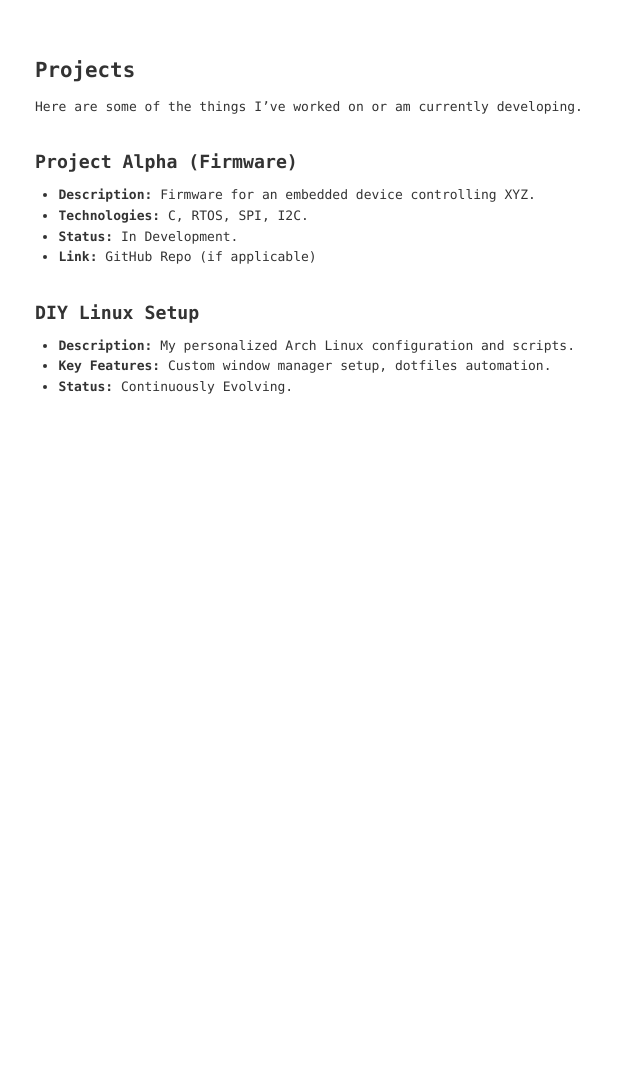
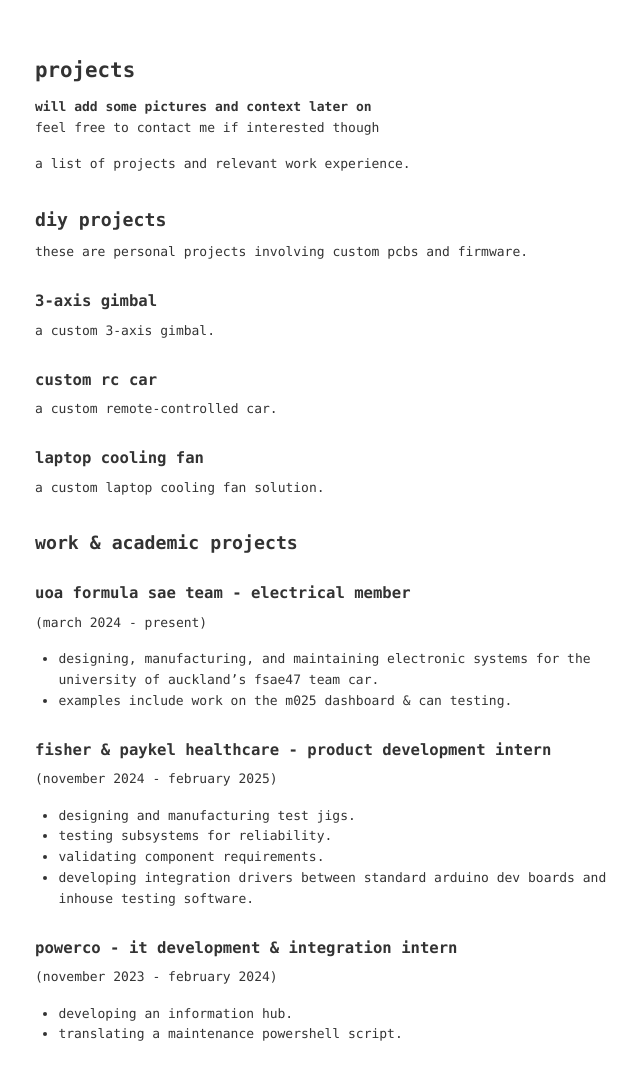
Before and after one commit to buba278/buba278.github.io, a Jekyll site: the page built from projects.md, in a window 1280 px wide. Shown: the whole page, without its empty margins (295-935 px from the left). Built offline with Jekyll 4.4.1, drawn with Linux system fonts in a browser that asks for light colours; before the commit the page ends 900 px from its top, so only the background shows below that.

Commit message:
Touched up projects page and changed home name link to linkedin

```diff
--- a/_layouts/home.html
+++ b/_layouts/home.html
@@ -4,11 +4,11 @@ layout: default
 <div class="container">
   <aside class="sidebar">
     <nav>
-      <h1><a href="{{ '/' | relative_url }}">{{ site.title }}</a></h1>
+      <h1><a href="https://www.linkedin.com/in/christian-motta-122018232/" target="_blank" rel="noopener noreferrer">{{ site.title }}</a></h1>
       <ul>
         <li><a href="{{ '/about/' | relative_url }}">about</a></li>
         <li><a href="{{ '/projects/' | relative_url }}">projects</a></li>
-        <li><a href="{{ '/notes/' | relative_url }}">notes</a></li> <!-- This should link to an archive page -->
+        <!-- <li><a href="{{ '/notes/' | relative_url }}">notes</a></li> This should link to an archive page -->
         <li><a href="https://github.com/{{ site.github_username }}" target="_blank" rel="noopener noreferrer">github</a></li>
         <li><a href="{{ '/feed.xml' | relative_url }}">rss</a></li>
       </ul>
--- a/projects.md
+++ b/projects.md
@@ -1,22 +1,47 @@
 ---
 layout: default
-title: Projects
+title: projects
 ---
+
 <div class="page-content-wrapper">
 
-# Projects
+# projects
 
-Here are some of the things I've worked on or am currently developing.
+**will add some pictures and context later on** <br>
+feel free to contact me if interested though
 
-## Project Alpha (Firmware)
-*   **Description:** Firmware for an embedded device controlling XYZ.
-*   **Technologies:** C, RTOS, SPI, I2C.
-*   **Status:** In Development.
-*   **Link:** [GitHub Repo (if applicable)](https://github.com/buba278/project-alpha)
+a list of projects and relevant work experience.
 
-## DIY Linux Setup
-*   **Description:** My personalized Arch Linux configuration and scripts.
-*   **Key Features:** Custom window manager setup, dotfiles automation.
-*   **Status:** Continuously Evolving.
+## diy projects
+
+these are personal projects involving custom pcbs and firmware.
+
+### 3-axis gimbal
+a custom 3-axis gimbal.
+
+### custom rc car
+a custom remote-controlled car.
+
+### laptop cooling fan
+a custom laptop cooling fan solution.
+
+## work & academic projects
+
+### uoa formula sae team - electrical member
+(march 2024 - present)
+*   designing, manufacturing, and maintaining electronic systems for the university of auckland’s fsae47 team car.
+*   examples include work on the m025 dashboard & can testing.
+
+### fisher & paykel healthcare - product development intern
+(november 2024 - february 2025)
+*   designing and manufacturing test jigs.
+*   testing subsystems for reliability.
+*   validating component requirements.
+*   developing integration drivers between standard arduino dev boards and inhouse testing software.
+
+### powerco - it development & integration intern
+(november 2023 - february 2024)
+*   developing an information hub.
+*   translating a maintenance powershell script.
 
 </div>
```
Also changed, not shown: about.md (+2 -2 lines), notes.md (+1 -1 lines).
